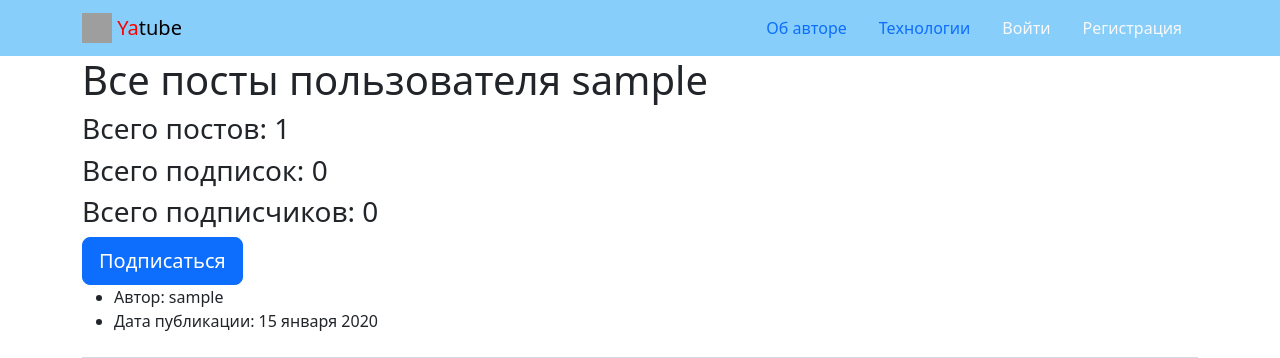
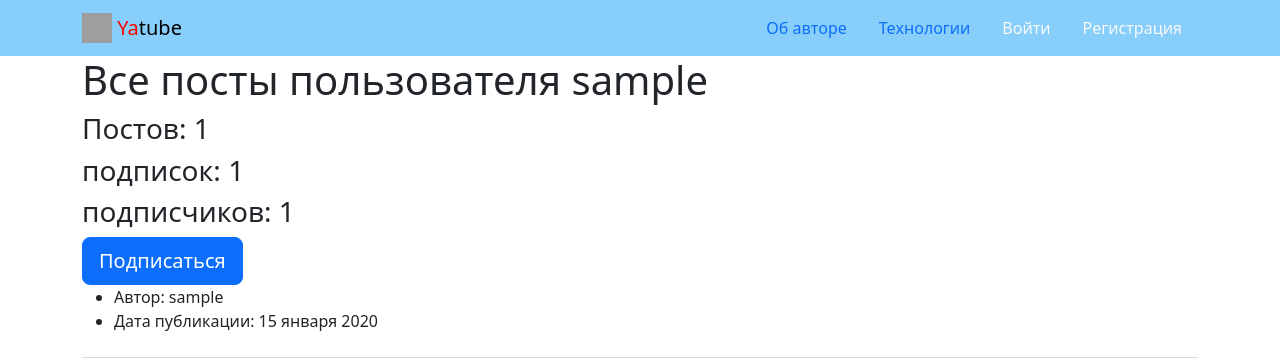
Before and after one commit to EvstratovRG/hw05_final, a Django app: a page that uses yatube/templates/posts/profile.html in a window 1280 px wide. Shown: the top 358 px of the page. Run offline with Django 3.2, Linux system fonts and the light colour scheme; tables that the repository leaves empty hold one stand-in row (values such as "Sample post"); grey boxes marked "Sample" are stand-in pictures; data that the repository does not hold is empty; some libraries are stand-ins or nearby versions; grey boxes are pictures that could not be loaded.

Commit message:
ready for review

```diff
--- a/yatube/posts/models.py
+++ b/yatube/posts/models.py
@@ -1,7 +1,6 @@
 from django.db import models
 from django.contrib.auth import get_user_model
 from django.conf import settings
-from django.db.models import Q, F
 
 from .validators import validate_not_empty
 
@@ -97,8 +96,6 @@
         constraints = [
             models.UniqueConstraint(
                 fields=['user', 'author'],
-                name='unique_follow'),
-            models.CheckConstraint(
-                check=~Q(user=F('author')),
-                name='user_cannot_follow_himself'),
+                name='unique_author_user_following'
+            )
         ]
--- a/yatube/templates/posts/profile.html
+++ b/yatube/templates/posts/profile.html
@@ -5,9 +5,9 @@
 <div class="mb-5">
 <div class="container">
   <h1>Все посты пользователя {{ author }}</h1>
-  <h3>Всего постов: {{ author.posts.count }} </h3>
-  <h3>Всего подписок: {{ author.follower.count }} </h3>
-  <h3>Всего подписчиков: {{ author.following.count }} </h3>
+  <h3>Постов: {{ author.posts.count }} </h3>
+  <h3>подписок: {{ author.follower.count }} </h3>
+  <h3>подписчиков: {{ author.following.count }} </h3>
   {% if author != user %}
     {% if following %}
       <a
```
Also changed, not shown: yatube/posts/migrations/0017_auto_20230329_1724.py (added).
